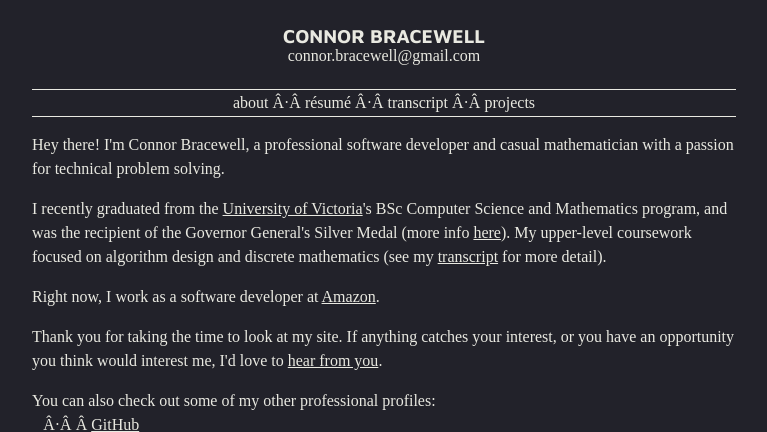
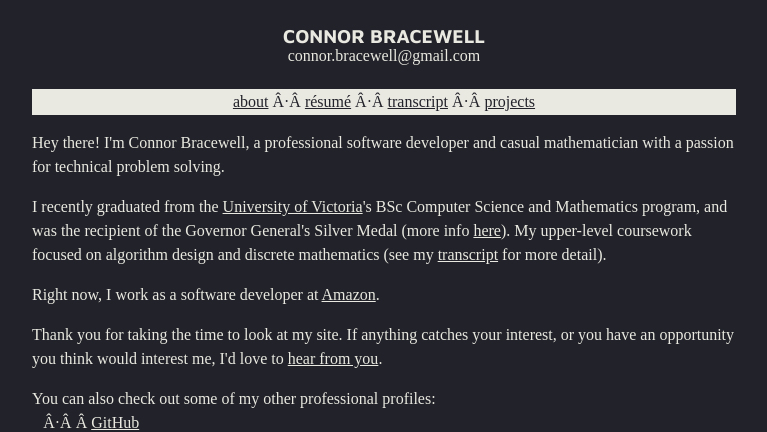
Before and after one commit to connor-bracewell/nnorco, a PHP site: page / in a window 1280 px wide. Shown: the top 432 px of the page, without its empty margins (256-1023 px from the left). Run offline with PHP 8.4, Linux system fonts and the light colour scheme; style sheets or scripts are compiled from the project's sources; some web fonts are replaced.

Commit message:
More design tweaks

```diff
--- a/src/sass/style.scss
+++ b/src/sass/style.scss
@@ -134,8 +134,8 @@ h1.name {
 .navigation-container {
     margin-top: 1.5em;
     text-align: center;
-    border-top: $line-border;
-    border-bottom: $line-border;
+    color: $background-color;
+    background-color: $text-color;
 }
 
 @media print { .navigation-container {
@@ -166,7 +166,6 @@ h1.name {
 }
 
 .navigation-list a {
-    text-decoration: none;
     text-transform: lowercase;
 }
 
```
